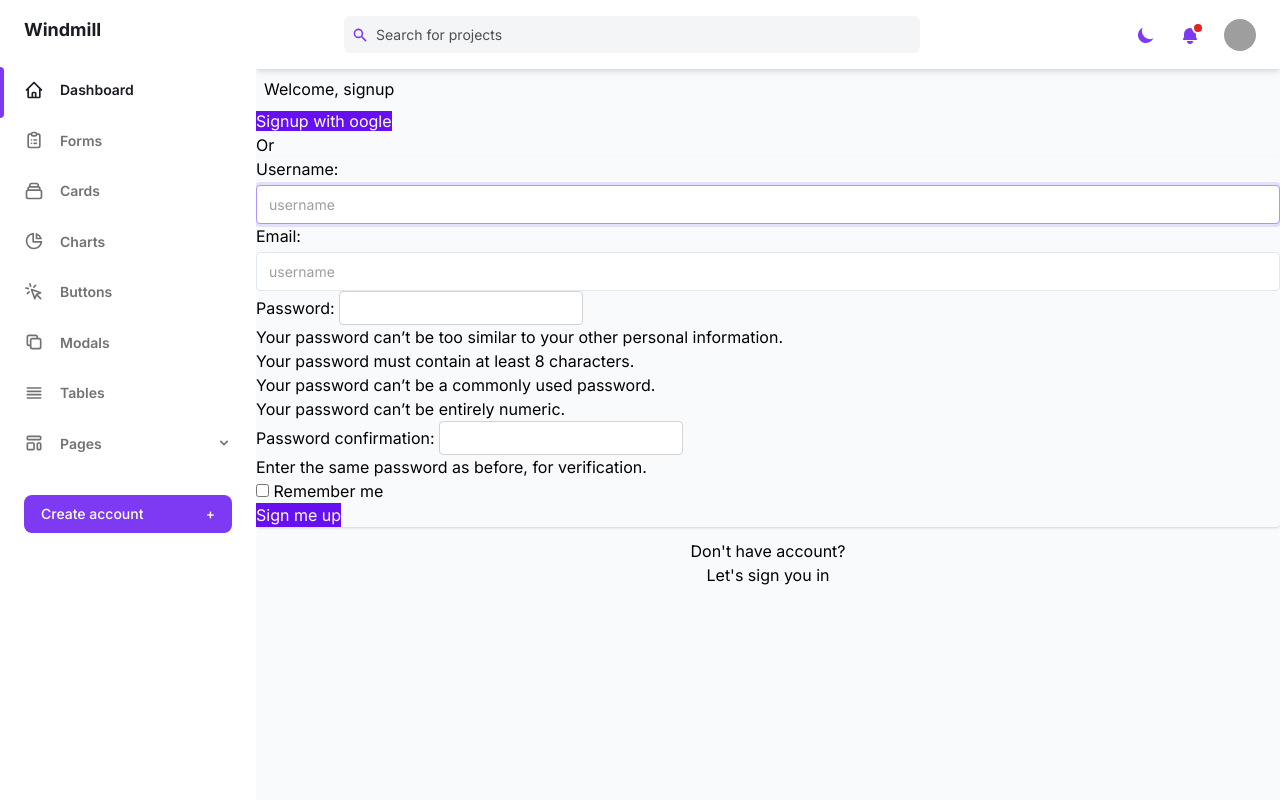
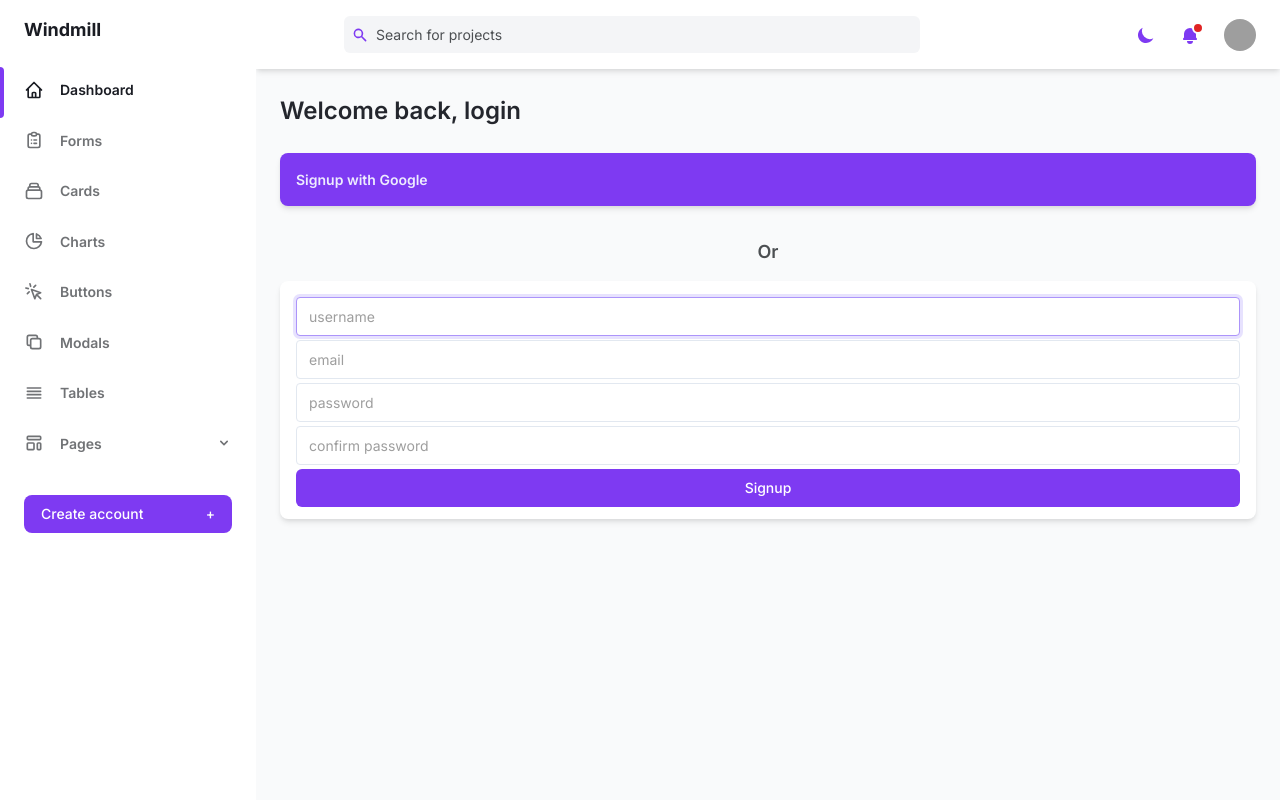
Before and after one commit to deepconclusions/deep-conc-mind, a Django app: page /users/signup in a window 1280 px wide. Run offline with Django 4.2, Linux system fonts and the light colour scheme; data comes from the database, SQL or seed files in the repository; some libraries are stand-ins or nearby versions; grey boxes are pictures that could not be loaded.

Commit message:
rebuilt signup page

```diff
--- a/accounts/forms.py
+++ b/accounts/forms.py
@@ -4,15 +4,33 @@ from django.contrib.auth.models import User
 
 class CustomUserCreationForm(UserCreationForm):
     username = forms.CharField(
+        label='',
         required=True,
         widget=forms.TextInput(
             attrs={'placeholder': 'username',
                    'class': 'block w-full mt-1 text-sm dark:border-gray-600 dark:bg-gray-700 focus:border-purple-400 focus:outline-none focus:shadow-outline-purple dark:text-gray-300 dark:focus:shadow-outline-gray form-input'}),
         )
     email = forms.CharField(
+        label='',
         required=True,
         widget=forms.EmailInput(
-            attrs={'placeholder': 'username',
+            attrs={'placeholder': 'email',
+                   'class': 'block w-full mt-1 text-sm dark:border-gray-600 dark:bg-gray-700 focus:border-purple-400 focus:outline-none focus:shadow-outline-purple dark:text-gray-300 dark:focus:shadow-outline-gray form-input'}),
+        )
+
+    password1 = forms.CharField(
+        required=True,
+        label='',
+        widget=forms.PasswordInput(
+            attrs={'placeholder': 'password',
+                   'class': 'block w-full mt-1 text-sm dark:border-gray-600 dark:bg-gray-700 focus:border-purple-400 focus:outline-none focus:shadow-outline-purple dark:text-gray-300 dark:focus:shadow-outline-gray form-input'}),
+        )
+
+    password2 = forms.CharField(
+        required=True,
+        label='',
+        widget=forms.PasswordInput(
+            attrs={'placeholder': 'confirm password',
                    'class': 'block w-full mt-1 text-sm dark:border-gray-600 dark:bg-gray-700 focus:border-purple-400 focus:outline-none focus:shadow-outline-purple dark:text-gray-300 dark:focus:shadow-outline-gray form-input'}),
         )
 
@@ -37,6 +55,7 @@ class CustomUserAuthenticationForm(AuthenticationForm):
                    'class': 'block w-full mt-1 text-sm dark:border-gray-600 dark:bg-gray-700 focus:border-purple-400 focus:outline-none focus:shadow-outline-purple dark:text-gray-300 dark:focus:shadow-outline-gray form-input'}),
         )
 
+
     class Meta:
         model = User  # Replace 'User' with your custom User model if you have one
-        fields = ('username', 'email', 'password1', 'password2')
+        fields = ('username', 'email', 'password1',)
--- a/accounts/templates/accounts/signup.html
+++ b/accounts/templates/accounts/signup.html
@@ -4,84 +4,41 @@
 {% block content %}
 <!-- Load Social Account -->
 {% load socialaccount %}
-<style>
-  input {
-    padding: 0.25em;
-    border-radius: 0.25em;
-    border: 1.5px solid lightgray;
-  }
-</style>
-<main id="main">
-  <!-- ======= Breadcrumbs ======= -->
-  <section id="breadcrumbs" class="breadcrumbs">
-    <div class="container">
-      <div class="d-flex justify-content-between align-items-center">
-        <h2 class="p-2">Welcome, signup</h2>
-      </div>
+<main class="h-full pb-16 overflow-y-auto">
+  <div class="container px-6 mx-auto grid">
+    <h2 class="my-6 text-2xl font-semibold text-gray-700 dark:text-gray-200">
+      Welcome back, login
+    </h2>
+    <!-- CTA -->
+    <a
+      class="flex items-center justify-between p-4 mb-8 text-sm font-semibold text-purple-100 bg-purple-600 rounded-lg shadow-md focus:outline-none focus:shadow-outline-purple"
+      href="{% provider_login_url 'google' %}?next=/"
+    >
+      <div class="flex items-center text-center">Signup with Google</div>
+    </a>
+    <!-- General elements -->
+    <h4
+      class="text-center mb-4 text-lg font-semibold text-gray-600 dark:text-gray-300"
+    >
+      Or
+    </h4>
+    <div
+      class="px-4 pt-3 py-3 mb-8 bg-white rounded-lg shadow-md dark:bg-gray-800"
+    >
+      <form action="{% url 'accounts:signin' %}" method="post">
+        {% csrf_token %}
+        <div class="mt-3">{{form}}</div>
+        <div class="flex mt-1 justify-center">
+          <button
+            type="submit"
+            class="w-full px-4 py-2 text-sm font-medium leading-5 text-white transition-colors duration-150 bg-purple-600 border border-transparent rounded-md active:bg-purple-600 hover:bg-purple-700 focus:outline-none focus:shadow-outline-purple"
+          >
+            Signup
+          </button>
+        </div>
+      </form>
     </div>
-  </section>
-  <!-- End Breadcrumbs -->
+  </div>
+</main>
 
-  <!-- ======= Portfolio Details Section ======= -->
-  <section id="portfolio-details" class="portfolio-details">
-    <div class="container">
-      <div class="d-flex flex-column align-items-center">
-        <div>
-          <a
-            href="{% provider_login_url 'google' %}?next=/"
-            class="w-100 btn mb-2"
-            style="background-color: #6610f2; color: #fff"
-            >Signup with <i class="bi bi-google"></i>oogle</a
-          >
-        </div>
-        <h4>Or</h4>
-        <form
-          action="{% url 'accounts:signup'%}"
-          method="POST"
-          class="login rounded d-flex flex-column shadow p-5"
-        >
-          <!-- Show Error Message -->
-          {% if error %}
-          <div class="error p-3 rounded mb-2" style="background: orange">
-            {{error}}
-          </div>
-          {% endif %}
-          <!-- End Error Message -->
-          {% csrf_token %} {{form}} {% if request.GET.next %}
-          <input type="hidden" name="next" value="{{ request.GET.next }}" />
-          {% endif %}
-          <div class="checkbox mb-3">
-            <label>
-              <input type="checkbox" value="remember-me" /> Remember me
-            </label>
-          </div>
-          <button
-            class="w-100 btn"
-            style="background-color: #6610f2; color: #fff"
-            type="submit"
-          >
-            Sign me up
-          </button>
-        </form>
-        <div class="d-flex text-center p-3">
-          <p>Don't have account?</p>
-          <a href="{% url 'accounts:signin'%}"> Let's sign you in</a>
-        </div>
-      </div>
-    </div>
-  </section>
-  <!-- End Portfolio Details Section -->
-</main>
-<!-- End #main -->
-
-<!-- JavaScript -->
-<script>
-  header = document.querySelector("#header");
-  header.style.background = "rgba(24, 6, 185, 0.8)";
-  help_texts = document.querySelectorAll(".helptext");
-  help_texts.forEach((help_text) => {
-    help_text.style.display = "none";
-  });
-</script>
-
-{% endblock %}
+{% endblock content %}
```
Also changed, not shown: accounts/templates/accounts/signin.html (+10 -0 lines).
